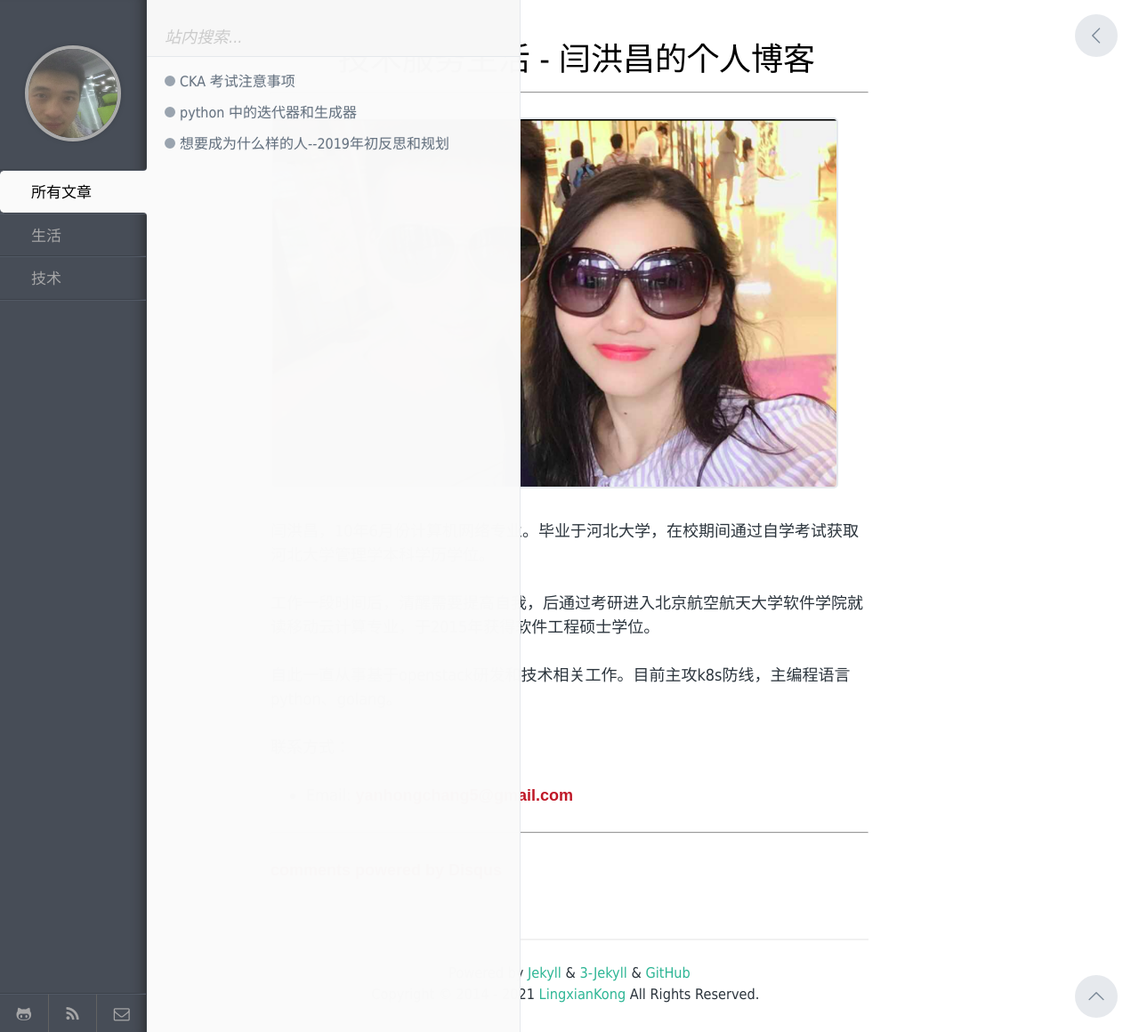
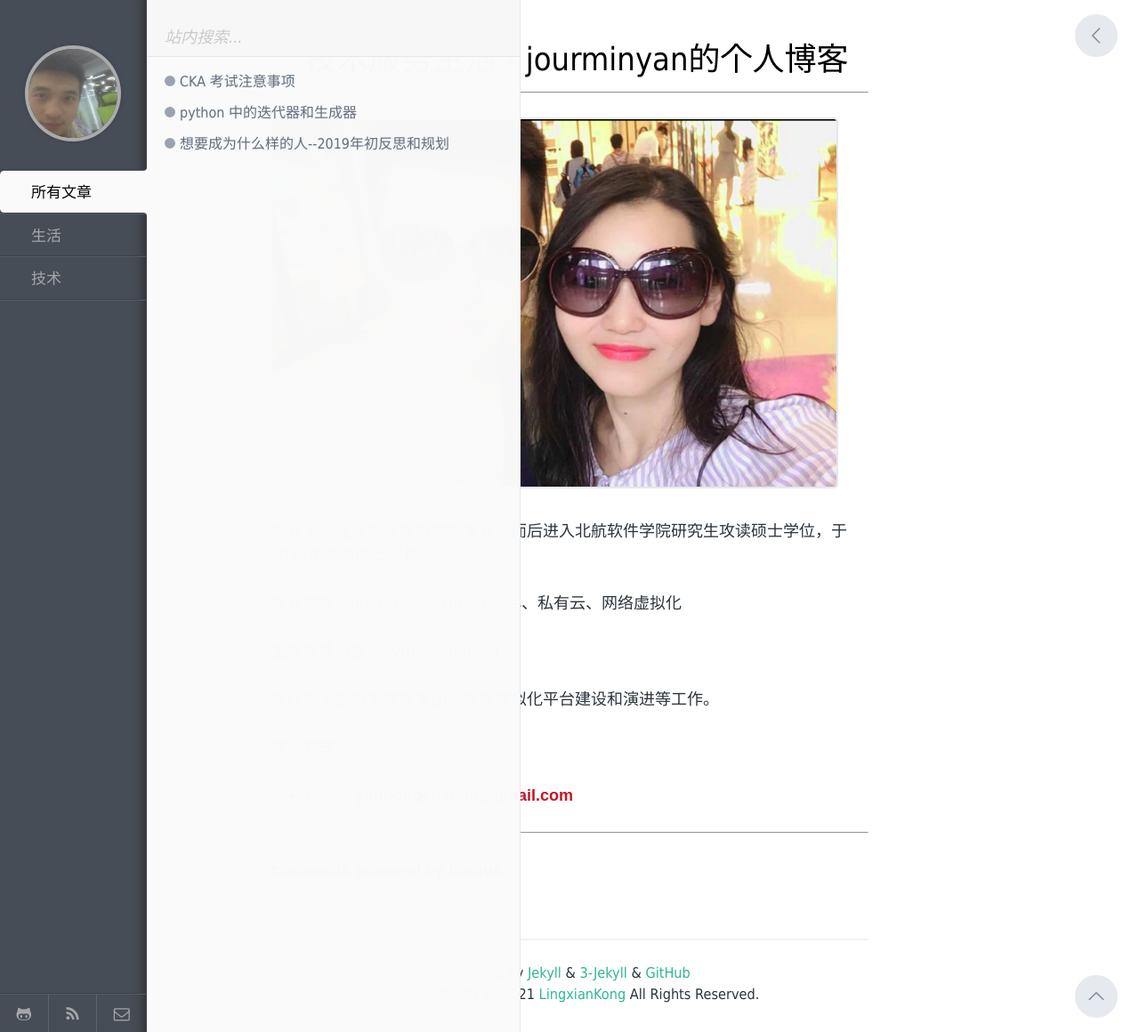
Before and after one commit to yanhongchang/jourminyan.github.io, a Jekyll site: the page built from index.md, in a window 1280 px wide. Shown: the whole page at 89% size. Built offline with Jekyll 4.4.1, drawn with Linux system fonts in a browser that asks for light colours; comment, search, counter and statistics services are not loaded.

Commit message:
update index.md

```diff
--- a/index.md
+++ b/index.md
@@ -1,16 +1,18 @@
 ---
 layout: page
-title: 技术服务生活 - 闫洪昌的个人博客
+title: 技术服务生活 - jourminyan的个人博客
 ---
 ---
 
 ![](/images/1988-10-03-about-me/head.jpg)
 
-闫洪昌，10年6月份计算机网络专业。毕业于河北大学，在校期间通过自学考试获取河北大学管理学本科学历学位。
+毕业于河北大学计算机网络专业、而后进入北航软件学院研究生攻读硕士学位，于2015年获取硕士学位。
 
-工作一段时间后，清醒需要提高自我，后通过考研进入北京航空航天大学软件学院就读移动云计算专业，于2015年获得软件工程硕士学位。
+专业领域：openstack、kubernetes、私有云、网络虚拟化
 
-自此一直从事基于openstack研发和技术相关工作。目前主攻k8s防线，主编程语言python、golang。
+主要变成语言：python、golang
+
+现任职于国内某教育集团，负责虚拟化平台建设和演进等工作。
 
 联系方式：
 - Email: <yanhongchang5@gmail.com>
```
